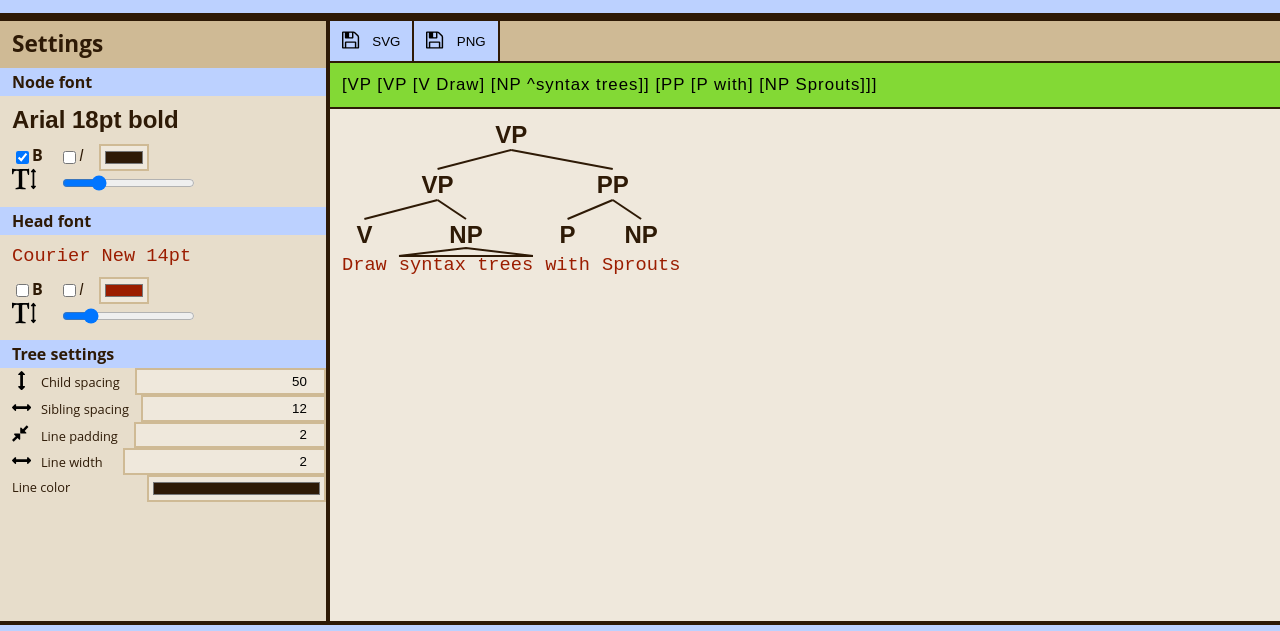
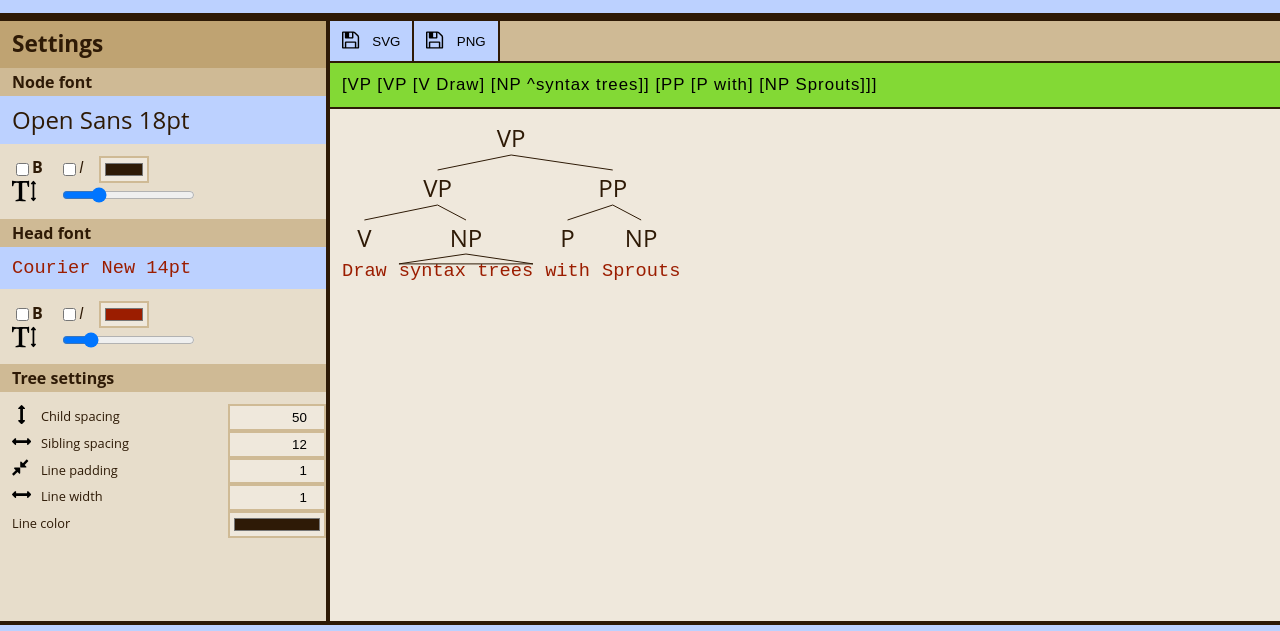
Before and after one commit to danrouse/sprouts-vanilla, a website: page app/index.html in a window 1280 px wide. Shown: the part 139-770 px from the top of the page. Drawn offline with nearby package versions, Linux system fonts and the light colour scheme; files that its build step writes are made by us from their sources.

Commit message:
sidebar styling

```diff
--- a/app/scripts/main.js
+++ b/app/scripts/main.js
@@ -5,10 +5,10 @@
     var defaults = {
         fonts: {
             node: {
-                'font-family': 'Arial',
+                'font-family': 'Open Sans',
                 'font-size': 18,
                 'color': '#2e1a06',
-                'bold': true,
+                'bold': false,
                 'italic': false
             },
             head: {
@@ -22,8 +22,8 @@
 
         nodeSpacingY: 50,
         nodeSpacingX: 12,
-        linePadding: 2,
-        lineWidth: 2,
+        linePadding: 1,
+        lineWidth: 1,
         lineColor: '#2e1a06'
     };
 
@@ -51,7 +51,7 @@
 
 
     // font selectors
-    var fonts = ['Arial', 'Times New Roman', 'Impact', 'Garamond', 'Comic Sans MS', 'Courier New'];
+    var fonts = ['Open Sans', 'Arial', 'Times New Roman', 'Impact', 'Garamond', 'Comic Sans MS', 'Courier New'];
     var fontSelectors = document.getElementsByClassName('font-selector'),
         fontListTemplate = document.createElement('ul'),
         i, j;
--- a/app/styles/_animation.scss
+++ b/app/styles/_animation.scss
@@ -1,6 +1,8 @@
+$transition: 0.15s ease-out;
+
 input,
 button,
 p,
 svg * {
-	transition: all 0.15s ease-out;
+	transition: all $transition;
 }
--- a/app/styles/_sidebar.scss
+++ b/app/styles/_sidebar.scss
@@ -9,16 +9,17 @@
     h2 {
         display: block;
         padding: $padding;
-        background-color: $tan;
+        background-color: $tan3;
         font-size: 1.414em;
     }
     h3 {
         padding: ($padding / 2) $padding;
         //border-top: ($border / 2) solid $brown2;
         //border-bottom: ($border / 2) solid $tan3;
+        margin-bottom: $padding;
         font-weight: bold;
         font-size: 1em;
-        background-color: $blue;
+        background-color: $tan;
     }
 }
     .settings {
@@ -26,39 +27,25 @@
         font-size: 80%;
         list-style: none;
 
-        > li {
-            display: flex;
-            justify-content: space-between;
-
-            > label {
-                // position: absolute;
-                // top: 0.5em;
-                // left: 0.5em;
-                //min-width: 20%;
-                padding: ($padding / 2) $padding;
-                flex-grow: 1;
-            }
+        label {
+            display: inline-block;
+            padding: 0 $padding;
+            width: 70%;
         }
         input[type="text"],
         input[type="number"],
         input[type="color"],
         select {
             height: 2em;
-            flex-grow: 2;
             text-align: right;
-            //width: 40%;
-        }
-
-        .buttons {
-            text-align: center;
-            flex-grow: 1;
+            width: 30%;
         }
     }
 
     // font selectors
     .font-selector {
         position: relative;
-        padding: $padding;
+        padding: 0 $padding $padding;
 
         label {
             margin-right: $padding;
@@ -66,13 +53,21 @@
 
         // font list
         ul {
-            display: none;
+            //display: none;
             position: absolute;
             top: 0;
+            left: 0;
+            z-index: 9001;
             width: 100%;
+            border-top: ($border / 2) solid $brown;
+            border-bottom: ($border / 2) solid $brown;
+
+            clip: rect(0, 1000px, 0px, 0);
+            transition: clip 0.1s ease-out;
 
             &.visible {
                 display: block;
+                clip: rect(0, 1000px, 600px, 0);
             }
         }
             li {
@@ -86,12 +81,15 @@
             }
     }
         .font-preview {
-            margin-bottom: $padding;
+            margin: (-$padding) (-$padding) $padding (-$padding);
+            padding: $padding;
+            background-color: $blue;
+
             white-space: nowrap;
             overflow: hidden;
 
             &:hover {
-                background-color: $blue;
+                background-color: $blue2;
                 cursor: pointer;
             }
         }
```
Also changed, not shown: app/index.html (+10 -10 lines).
